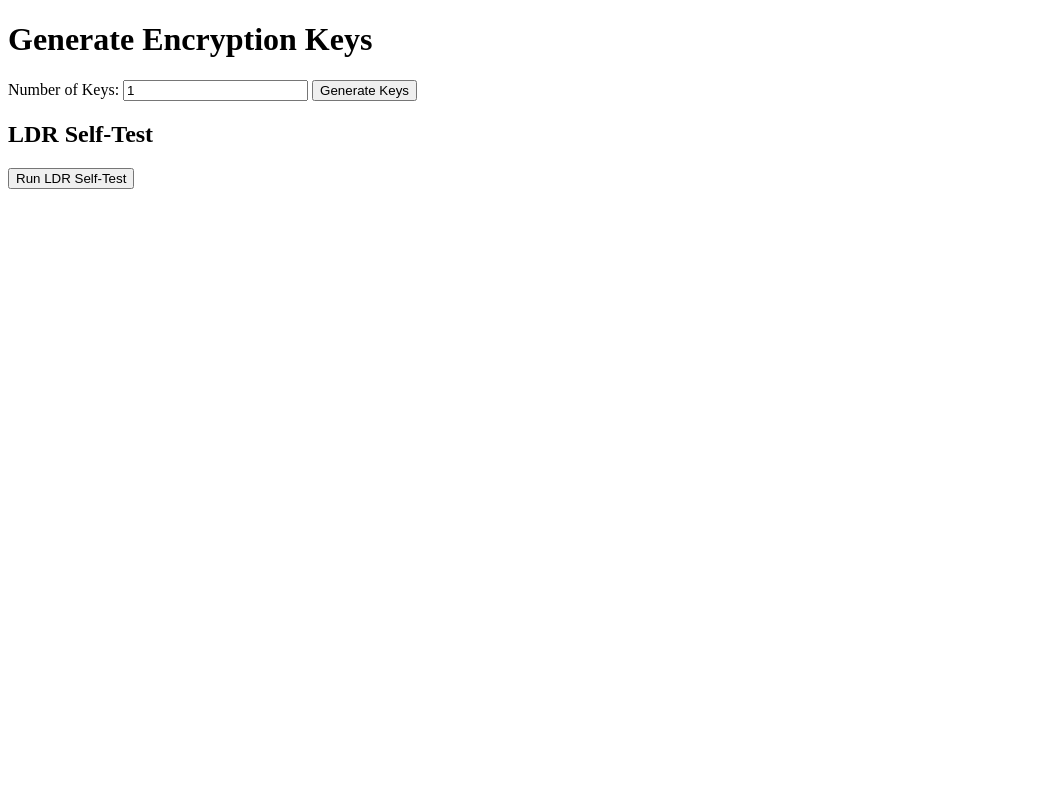
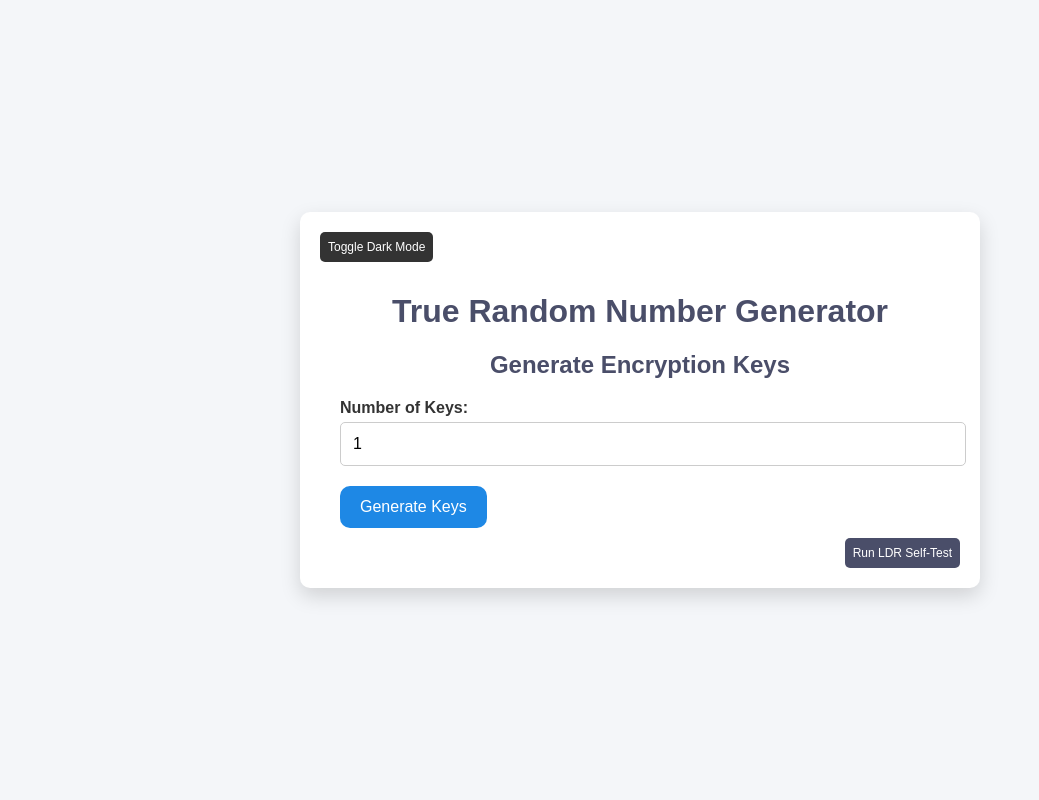
Before and after one commit to ms26961/Jangi, a Flask app: page / in a window 1280 px wide. Shown: the whole page, without its empty margins (0-1039 px from the left). Run offline with Flask 3, Linux system fonts and the light colour scheme.

Commit message:
Update index.html

```diff
--- a/400v1/templates/index.html
+++ b/400v1/templates/index.html
@@ -4,20 +4,166 @@
     <meta charset="UTF-8">
     <meta name="viewport" content="width=device-width, initial-scale=1.0">
     <title>TRNG Web Interface</title>
+    <style>
+        /* General styling */
+        :root {
+            --light-bg: #f4f6f9;
+            --dark-bg: #2c2c2c;
+            --light-text: #333;
+            --dark-text: #e0e0e0;
+            --primary-color: #1e88e5;
+            --accent-color: #4a4e69;
+        }
+
+        body {
+            font-family: Arial, sans-serif;
+            background-color: var(--light-bg);
+            color: var(--light-text);
+            margin: 0;
+            padding: 0;
+            display: flex;
+            justify-content: center;
+            align-items: center;
+            min-height: 100vh;
+            flex-direction: column;
+            transition: background-color 0.3s, color 0.3s;
+        }
+
+        .container {
+            width: 90%;
+            max-width: 600px;
+            background-color: #ffffff;
+            border-radius: 10px;
+            padding: 60px 40px;
+            box-shadow: 0px 8px 20px rgba(0, 0, 0, 0.15);
+            position: relative;
+            transition: background-color 0.3s, color 0.3s;
+        }
+
+        h1, h2 {
+            color: var(--accent-color);
+            text-align: center;
+        }
+
+        .dark-mode h1, .dark-mode h2 {
+            color: var(--dark-text);
+        }
+
+        label {
+            font-weight: bold;
+            display: block;
+            margin-top: 20px;
+        }
+
+        input[type="number"] {
+            padding: 12px;
+            border-radius: 5px;
+            border: 1px solid #ccc;
+            margin-top: 5px;
+            width: 100%;
+            font-size: 16px;
+        }
+
+        button {
+            padding: 12px 20px;
+            border-radius: 10px;
+            border: none;
+            cursor: pointer;
+            font-size: 16px;
+            margin-top: 20px;
+            display: inline-block;
+        }
+
+        .generate-btn {
+            background-color: var(--primary-color);
+            color: white;
+            transition: background-color 0.5s;
+        }
+
+        .generate-btn:hover {
+            background-color: var(--accent-color);
+        }
+
+        .test-btn {
+            position: absolute;
+            bottom: 20px;
+            right: 20px;
+            background-color: var(--accent-color);
+            color: white;
+            font-size: 12px;
+            padding: 8px;
+            border-radius: 5px;
+            cursor: pointer;
+            transition: background-color 0.3s;
+        }
+
+        .test-btn:hover {
+            background-color: var(--primary-color);
+        }
+
+        .toggle-btn {
+            position: absolute;
+            top: 0px;
+            left: 20px;
+            background-color: #333;
+            color: white;
+            font-size: 12px;
+            padding: 8px;
+            border-radius: 5px;
+            cursor: pointer;
+            transition: background-color 0.3s;
+        }
+
+        .toggle-btn:hover {
+            background-color: #555;
+        }
+
+        table {
+            width: 100%;
+            margin-top: 20px;
+            border-collapse: collapse;
+            color: inherit;
+            background-color: inherit;
+            transition: color 0.3s, background-color 0.3s;
+        }
+
+        th, td {
+            padding: 12px;
+            text-align: center;
+            border: 1px solid #ddd;
+        }
+
+        th {
+            background-color: var(--accent-color);
+            color: white;
+        }
+
+        .dark-mode {
+            background-color: var(--dark-bg);
+            color: var(--dark-text);
+        }
+
+        .dark-mode .container {
+            background-color: #3a3a3a;
+        }
+
+        .dark-mode th {
+            background-color: #555;
+        }
+    </style>
     <script>
-        // JavaScript function to run self-test and display results
+        function toggleDarkMode() {
+            document.body.classList.toggle('dark-mode');
+        }
+
         function runSelfTest() {
-            fetch('/run_self_test', {
-                method: 'POST'
-            })
+            fetch('/run_self_test', { method: 'POST' })
                 .then(response => response.json())
                 .then(data => {
-                // Clear any existing results
                     const resultsDiv = document.getElementById('testResults');
                     resultsDiv.innerHTML = '';
 
-                // Display results in a table format
-                let resultTable = '<table border="1"><tr><th>Sensor ID</th><th>Value</th><th>Status</th></tr>';
+                    let resultTable = '<table><tr><th>Sensor ID</th><th>Value</th><th>Status</th></tr>';
                     data.forEach(result => {
                         resultTable += `<tr>
                             <td>${result["Sensor ID"]}</td>
@@ -36,19 +182,24 @@
     </script>
 </head>
 <body>
-    <h1>Generate Encryption Keys</h1>
+    <div class="container">
+        <h1>True Random Number Generator</h1>
+
+        <button class="toggle-btn" onclick="toggleDarkMode()">Toggle Dark Mode</button>
+        <button class="test-btn" onclick="runSelfTest()">Run LDR Self-Test</button>
+
+        <div class="form">
+            <h2>Generate Encryption Keys</h2>
             <form action="/generate" method="post">
                 <label for="num_keys">Number of Keys:</label>
                 <input type="number" id="num_keys" name="num_keys" min="1" value="1" required>
-        <button type="submit">Generate Keys</button>
+                <button type="submit" class="generate-btn">Generate Keys</button>
             </form>
+        </div>
 
-    <h2>LDR Self-Test</h2>
-    <button onclick="runSelfTest()">Run LDR Self-Test</button>
-
-    <!-- Section to display self-test results -->
-    <div id="testResults">
-        <!-- Results will be displayed here -->
+        <div id="testResults" class="results">
+            <!-- Results will be dynamically displayed here -->
+        </div>
     </div>
 </body>
 </html>
```
Lines whose indentation alone changed are shown as unchanged.
